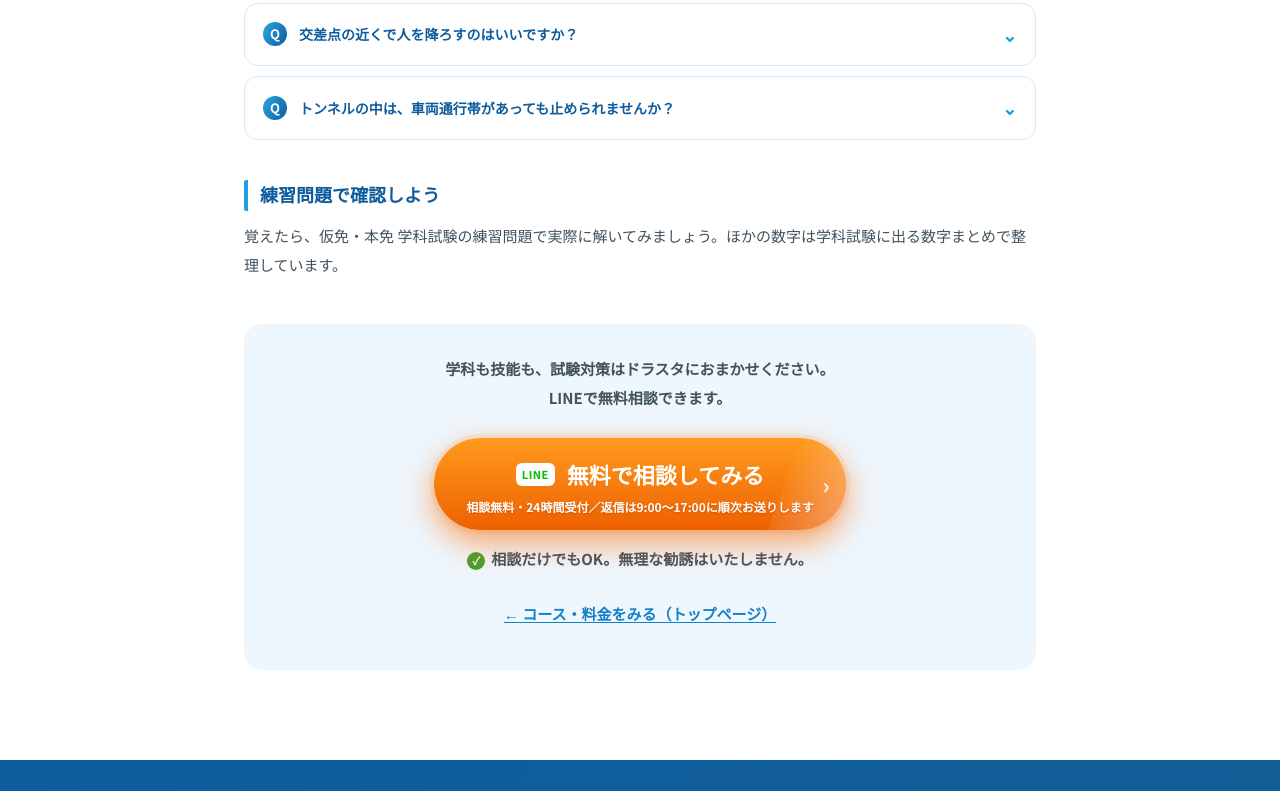
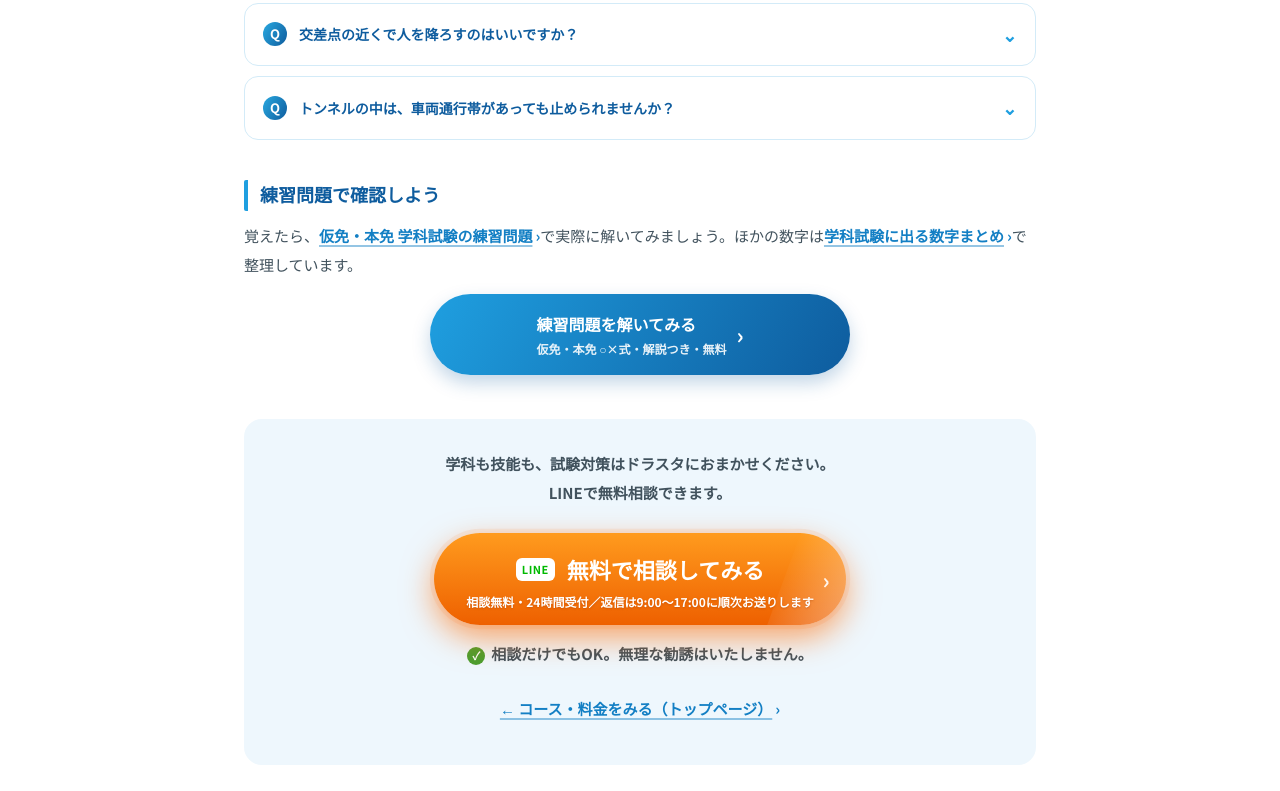
Before and after one commit to lotso1228-png/drasta-lp, a plain HTML site: page drastalp/chuteisha-kinshi.html in a window 1280 px wide. Shown: the part 1985-2776 px from the top of the page. Drawn offline with Linux system fonts and the light colour scheme.

Commit message:
Make in-text guide links look clickable; add practice-question button on topic pages
Co-Authored-By: Claude Opus 5.5 <noreply@anthropic.com>

```diff
--- a/drastalp/chuteisha-kinshi.html
+++ b/drastalp/chuteisha-kinshi.html
@@ -32,7 +32,7 @@
 <link rel="preconnect" href="https://fonts.googleapis.com">
 <link rel="preconnect" href="https://fonts.gstatic.com" crossorigin>
 <link href="https://fonts.googleapis.com/css2?family=M+PLUS+Rounded+1c:wght@700;800;900&family=Noto+Sans+JP:wght@400;500;700&display=swap" rel="stylesheet">
-<link rel="stylesheet" href="styles.css?v=18">
+<link rel="stylesheet" href="styles.css?v=19">
 
 
 
@@ -173,6 +173,7 @@
 
   <h2>練習問題で確認しよう</h2>
   <p>覚えたら、<a href="gakka-mogi.html">仮免・本免 学科試験の練習問題</a>で実際に解いてみましょう。ほかの数字は<a href="shiken-suuji.html">学科試験に出る数字まとめ</a>で整理しています。</p>
+  <a class="quiz-go" href="gakka-mogi.html"><span>練習問題を解いてみる<small>仮免・本免 ○×式・解説つき・無料</small></span><span class="arw" aria-hidden="true">›</span></a>
   <div class="guide-cta">
     <p class="fcta-sub">学科も技能も、試験対策はドラスタにおまかせください。<br>LINEで無料相談できます。</p>
     <a class="cta-lg pulse" href="https://lin.ee/uzNaNTY" target="_blank" rel="noopener noreferrer" aria-label="LINEで友だち追加して無料相談する（新しいタブで開きます）">
--- a/drastalp/styles.css
+++ b/drastalp/styles.css
@@ -539,3 +539,14 @@ a:focus-visible,button:focus-visible,summary:focus-visible,.cta-lg:focus-visible
   .ftr .fcol:nth-child(2){grid-row:span 2}
   .ftr .fnav a{display:block;padding:7px 0;min-height:0;justify-content:flex-start}
 }
+
+/* ガイドページ：文中リンクを押せるとわかる見た目に（2026-11） */
+.legal p a:not([class]),.legal li a:not([class]),.legal td a:not([class]),.legal th a:not([class]),.legal .faq .ans a{color:var(--blue-d);font-weight:700;text-decoration:underline;text-decoration-thickness:2px;text-underline-offset:3px;text-decoration-color:rgba(19,127,196,.45);border-radius:4px;transition:background-color .15s,text-decoration-color .15s}
+.legal p a:not([class]):hover,.legal li a:not([class]):hover,.legal td a:not([class]):hover,.legal th a:not([class]):hover,.legal .faq .ans a:hover{background:#e6f4fd;text-decoration-color:var(--blue-d)}
+.legal p a:not([class])::after,.legal li a:not([class])::after{content:"›";display:inline-block;margin-left:3px;font-weight:900;text-decoration:none}
+.legal .lcrumb a::after,.legal .guide-back a::after,.legal .src-list a::after{content:none}
+/* 練習問題へ進むボタン */
+.quiz-go{display:flex;align-items:center;justify-content:center;gap:10px;max-width:420px;margin:14px auto 8px;padding:16px 22px;border-radius:999px;background:linear-gradient(120deg,var(--blue),var(--navy));color:#fff;font-weight:800;font-size:16px;box-shadow:0 8px 18px rgba(14,92,158,.25);transition:transform .15s,box-shadow .15s}
+.quiz-go:hover{transform:translateY(-2px);box-shadow:0 10px 22px rgba(14,92,158,.3)}
+.quiz-go small{display:block;font-size:12px;font-weight:700;opacity:.9}
+.quiz-go .arw{font-size:22px;line-height:1}
```
Also changed, not shown: drastalp/gakka-mogi.html (+1 -1 lines), drastalp/guardian.html (+1 -1 lines), drastalp/index.html (+1 -1 lines), drastalp/ippatsu-shiken.html (+1 -1 lines), drastalp/kadoma-shikenjo.html (+1 -1 lines), drastalp/komyoike-shikenjo.html (+1 -1 lines), drastalp/menkyo-hiyou.html (+1 -1 lines), drastalp/nara-ippatsu-shiken.html (+1 -1 lines), drastalp/osaka-ippatsu-shiken.html (+1 -1 lines), drastalp/privacy.html (+1 -1 lines), drastalp/shiken-suuji.html (+2 -1 lines), drastalp/tokushoho.html (+1 -1 lines).
